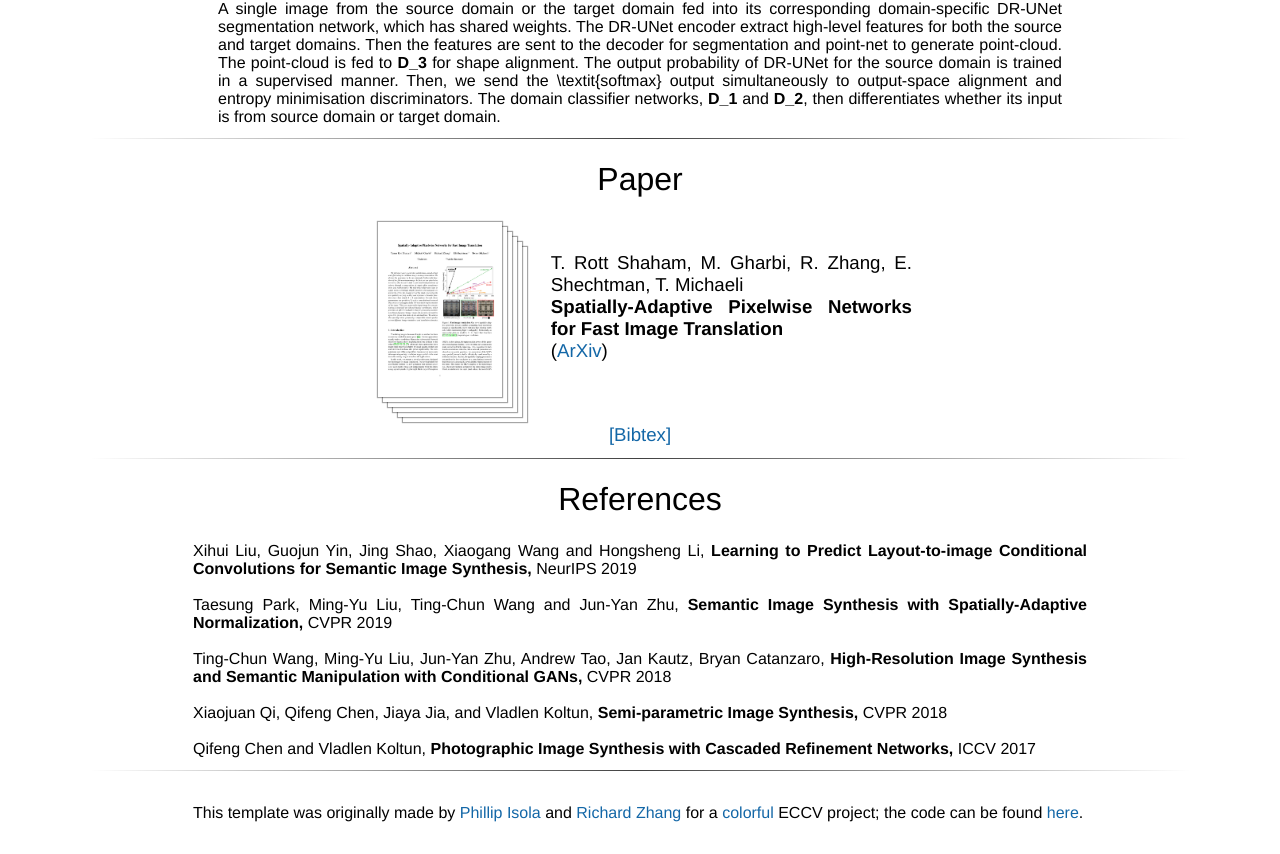
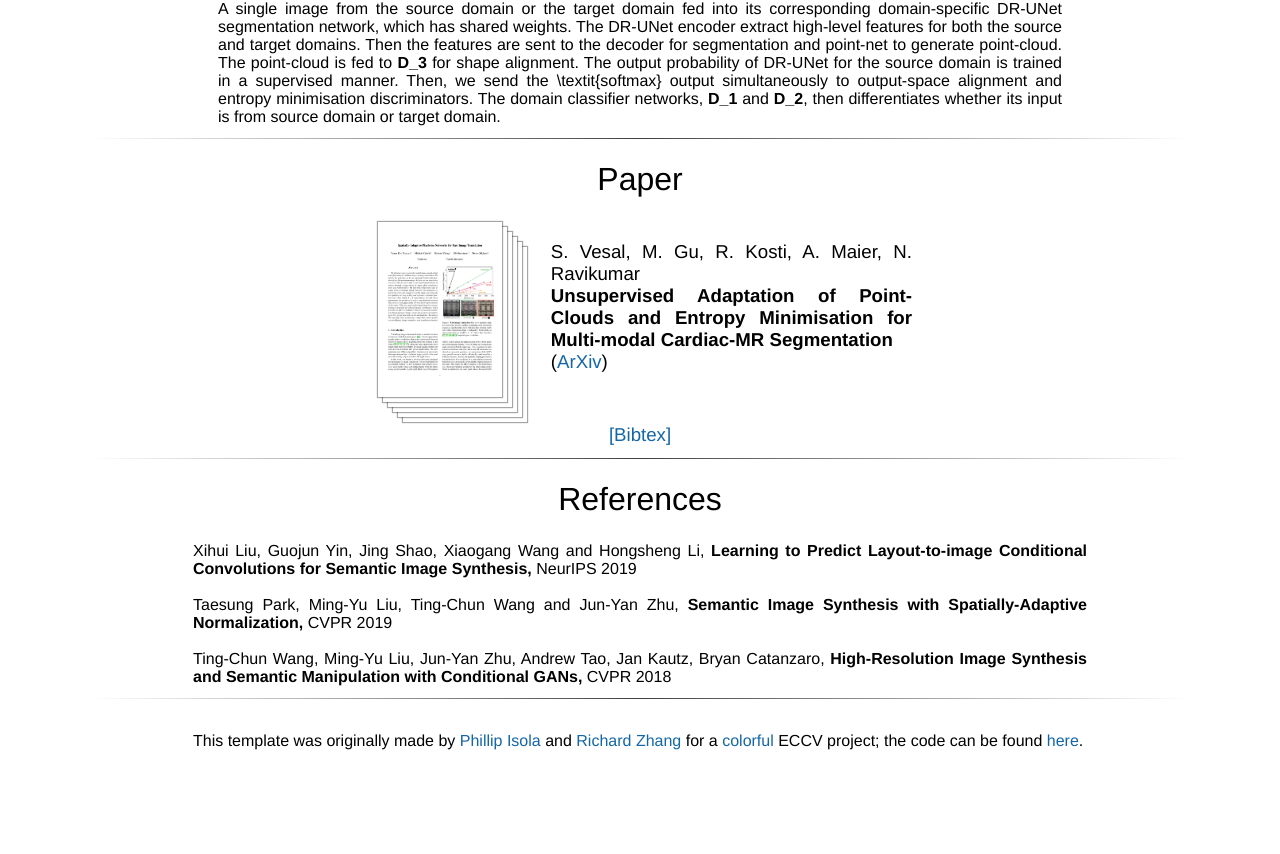
Before and after one commit to sulaimanvesal/sulaimanvesal.github.io, a plain HTML site: page PointCloudUDA_web/index.html in a window 1280 px wide. Shown: the part 1912-2766 px from the top of the page. After the commit the page ends 2694 px from the top, so only its background shows below. Drawn offline with Linux system fonts and the light colour scheme; a script that the page names is missing.

Commit message:
Update index.html

```diff
--- a/PointCloudUDA_web/index.html
+++ b/PointCloudUDA_web/index.html
@@ -178,7 +178,7 @@
 					</td>
 					<td align=center width=200px>
 						<center>
-							<span style="font-size:24px"><a href=''>[GitHub](soon)</a></span><br>
+							<span style="font-size:24px"><a href='https://github.com/sulaimanvesal/PointCloudUDA'>[GitHub]</a></span><br>
 						</center>
 					</td>
 				</tr>
@@ -285,8 +285,8 @@
 		<center><h1>Paper</h1></center>
 		<tr align=justify>
 			<td><a href=""><img class="layered-paper-big" style="height:175px" src="./resources/ASAPNet-01.png"/></a></td>
-			<td><span style="font-size:14pt">T. Rott Shaham, M. Gharbi, R. Zhang, E. Shechtman, T. Michaeli<br>
-				<b>Spatially-Adaptive Pixelwise Networks for Fast Image Translation</b><br>
+			<td><span style="font-size:14pt">S. Vesal, M. Gu, R. Kosti, A. Maier, N. Ravikumar<br>
+				<b>Unsupervised Adaptation of Point-Clouds and Entropy Minimisation for Multi-modal Cardiac-MR Segmentation</b><br>
 				<!--ArXiv, 2020<br> -->
 				(<a href="">ArXiv</a>)<br>
 				<!-- (<a href="./resources/camera-ready.">camera ready</a>)<br> -->
@@ -323,16 +323,7 @@
 				<b> High-Resolution Image Synthesis and Semantic Manipulation with Conditional GANs,</b>
 				CVPR 2018
 				</left>
-<br><br>
-				 Xiaojuan Qi, Qifeng Chen, Jiaya Jia, and Vladlen Koltun,
-				<b>Semi-parametric Image Synthesis,</b>
-				CVPR 2018
-				</left>
-<br><br>
-				 Qifeng Chen and Vladlen Koltun,
-				<b>Photographic Image Synthesis with Cascaded Refinement Networks,</b>
-				ICCV 2017
-				</left>
+
 			</td>
 		</tr>
 	</table>
```
